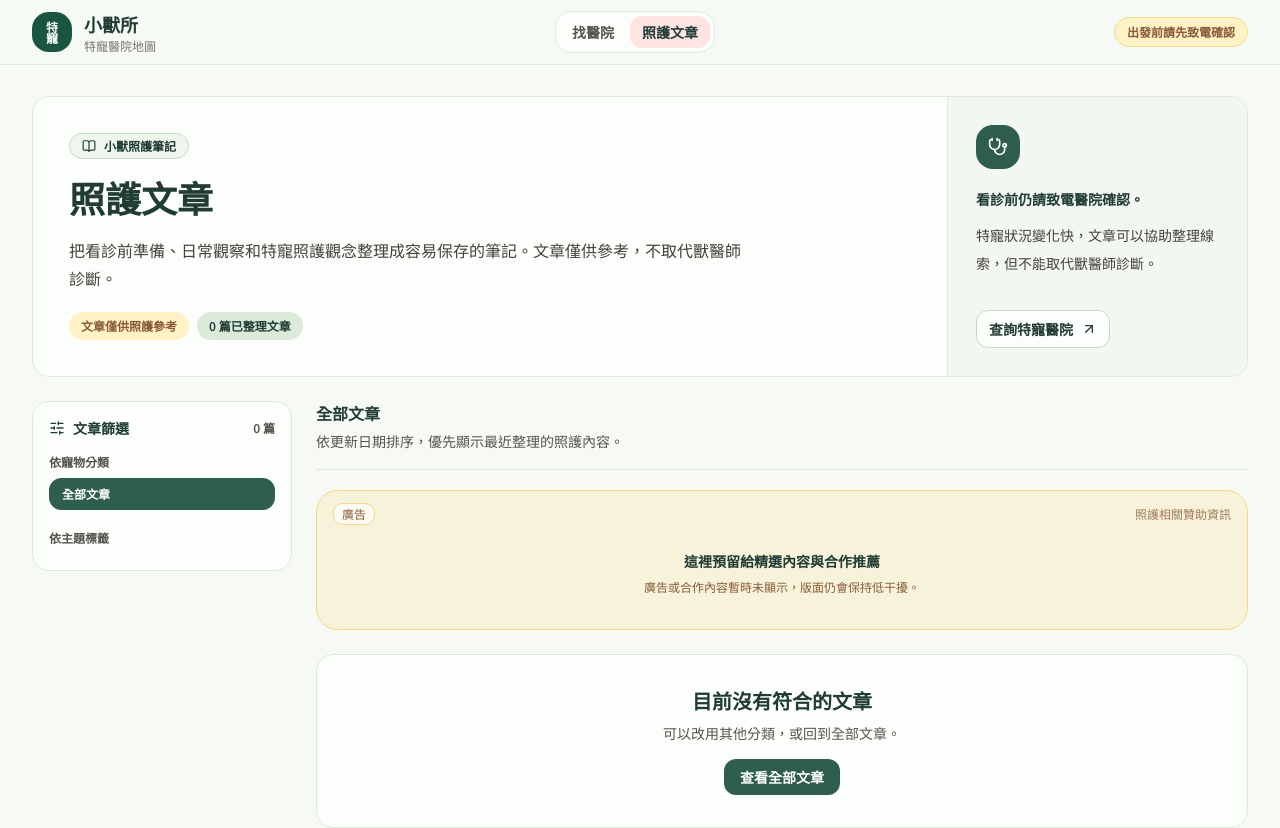
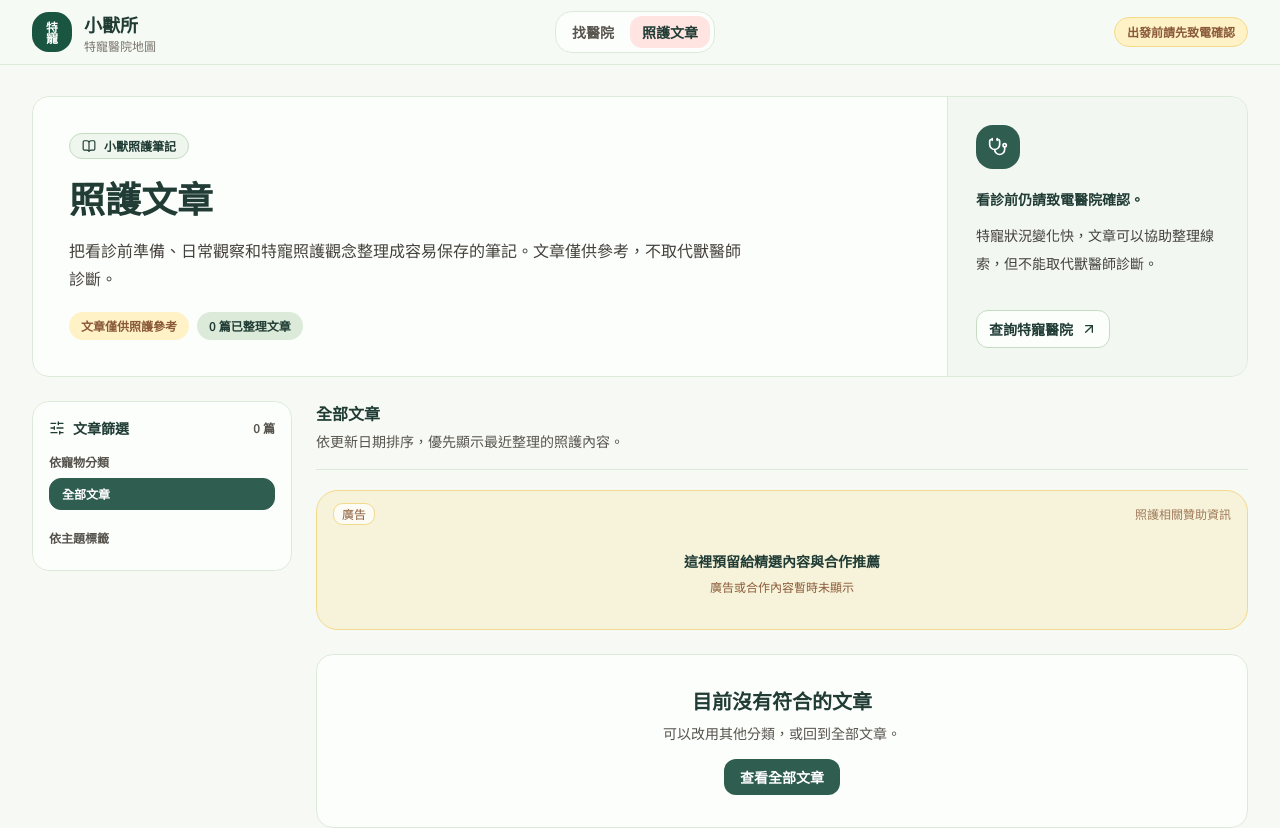
Before and after one commit to cai-yi-ru/CritterMap, a Next.js app: page /blog in a window 1280 px wide. Shown: the top 828 px of the page. Built offline with nearby package versions, Linux system fonts and the light colour scheme.

Commit message:
調整贊助版位備用文案

```diff
--- a/src/app/components/SponsoredSlot.tsx
+++ b/src/app/components/SponsoredSlot.tsx
@@ -32,7 +32,7 @@ const slotByContext: Record<SponsoredSlotProps["context"], string | undefined> =
 
 const adFallbackCopy = {
   title: "這裡預留給精選內容與合作推薦",
-  description: "廣告或合作內容暫時未顯示，版面仍會保持低干擾。",
+  description: "廣告或合作內容暫時未顯示",
 };
 
 declare global {
```
